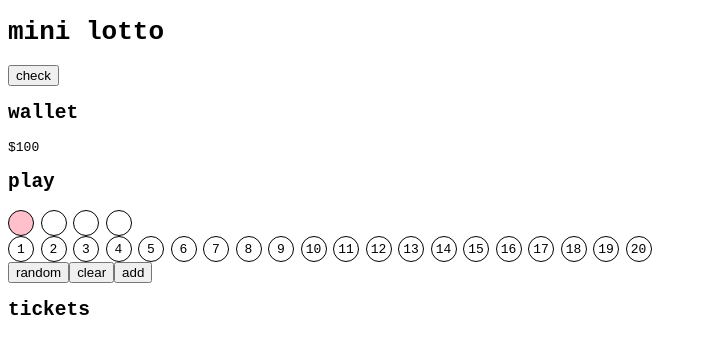
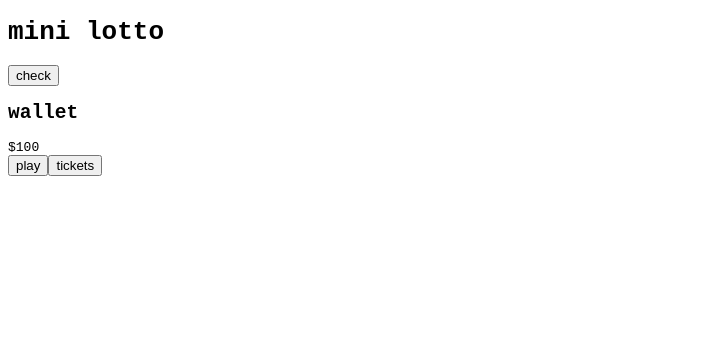
Before and after one commit to sankomi/mini-lotto, a React app: page / in a window 1280 px wide. Shown: the top 354 px of the page, without its empty margins (0-707 px from the left). Built offline with nearby package versions, Linux system fonts and the light colour scheme.

Commit message:
modalify components

```diff
--- a/src/App.jsx
+++ b/src/App.jsx
@@ -65,8 +65,12 @@ export default function App() {
 		<LottoResult result={results.length > 0? results[results.length - 1]: null}/>
 		<h2>wallet</h2>
 		<div>${wallet.money}</div>
-		<TicketSelect start={START} end={END} n={N} addTicket={addTicket}/>
-		<TicketList tickets={tickets} results={results} claimTicket={claimTicket}/>
+		<Modal title={"play"}>
+			<TicketSelect start={START} end={END} n={N} addTicket={addTicket}/>
+		</Modal>
+		<Modal title={"tickets"}>
+			<TicketList tickets={tickets} results={results} claimTicket={claimTicket}/>
+		</Modal>
 	</>;
 }
 
@@ -99,9 +103,71 @@ class Wallet {
 
 }
 
+function Modal({title, children}) {
+	const [show, setShow] = useState(false);
+
+	let backgroundStyle = {
+		position: "fixed",
+		top: "0",
+		left: "0",
+		width: "100%",
+		height: "100%",
+		backgroundColor: "rgba(0, 0, 0, 0.5)",
+		opacity: show? "1": "0",
+		pointerEvents: show? "auto": "none",
+		transition: "opacity 0.2s",
+	};
+	let contentStyle = {
+		position: "absolute",
+		top: "50%",
+		left: "50%",
+		width: "30rem",
+		maxWidth: "calc(100% - 2rem)",
+		maxHeight: "calc(100% - 2rem)",
+		padding: "1rem",
+		backgroundColor: "white",
+		overflow: "auto",
+		transform: "translate(-50%, -50%)",
+	};
+	let closeStyle = {
+		position: "absolute",
+		top: "1rem",
+		right: "1rem",
+		display: "block",
+		width: "2rem",
+		height: "2rem",
+		padding: "0",
+		border: "none",
+		lineHeight: "1rem",
+		backgroundColor: "transparent",
+	};
+	let titleStyle = {marginTop: "0"};
+
+	function open(event) {
+		setShow(true);
+	}
+
+	function close(event) {
+		if (event.target !== event.currentTarget) {
+			return;
+		}
+		setShow(false);
+	}
+
+	return <>
+		<button onClick={open}>{title}</button>
+		<div style={backgroundStyle} onClick={close}>
+			<div style={contentStyle}>
+				<button style={closeStyle} onClick={close}>X</button>
+				<h2 style={titleStyle}>{title}</h2>
+				{children}
+			</div>
+		</div>
+	</>;
+}
+
 function TicketList({tickets, results, claimTicket}) {
 	return <>
-		<h2>tickets</h2>
 		<ul className="tickets">
 			{tickets.map((ticket, index) => {
 				let drawNumber = ticket.drawNumber;
@@ -212,7 +278,6 @@ function TicketSelect({start, end, n, addTicket}) {
 	}
 
 	return <>
-		<h2>play</h2>
 		<div className="select-numbers">
 			{numbers.map((number, index) => {
 				return <TicketSelectNumber
```
